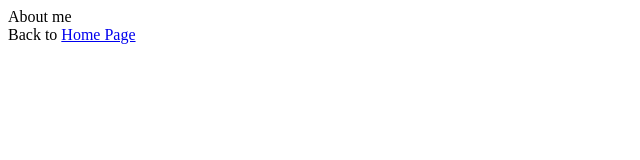
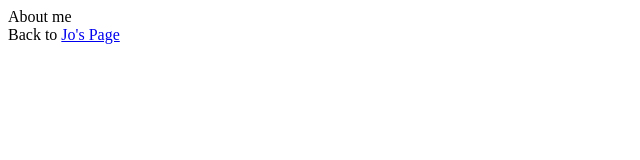
Before and after one commit to jo-trinh/personal-website, a Next.js app: page /about in a window 1280 px wide. Shown: the top 160 px of the page, without its empty margins (0-640 px from the left). Built offline with nearby package versions, Linux system fonts and the light colour scheme.

Commit message:
Testing changes

```diff
--- a/pages/about.js
+++ b/pages/about.js
@@ -8,7 +8,7 @@ export default () => (
     <div>
       Back to{' '}
       <Link href="/">
-        <a>Home Page</a>
+        <a>Jo's Page</a>
       </Link>
     </div>
   </div>
```
